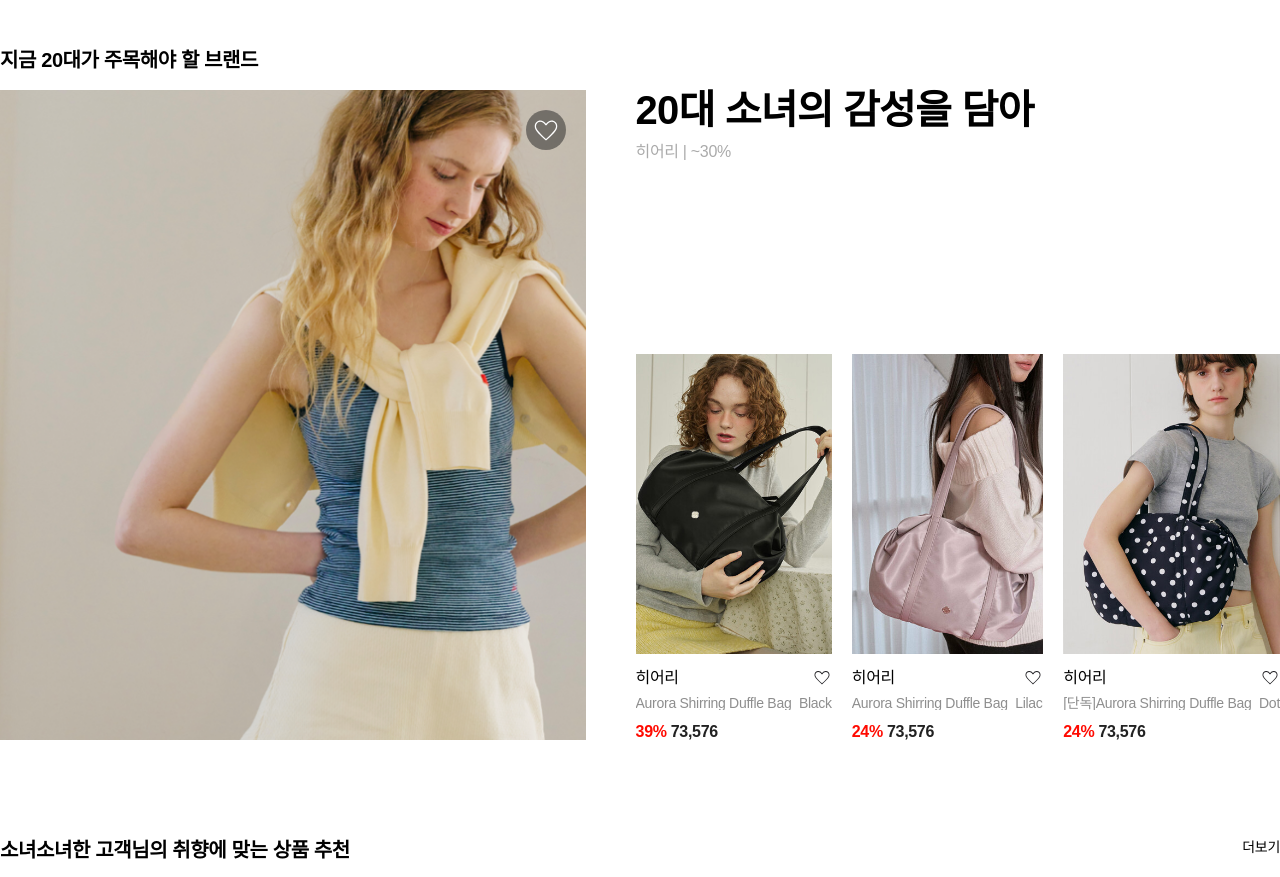
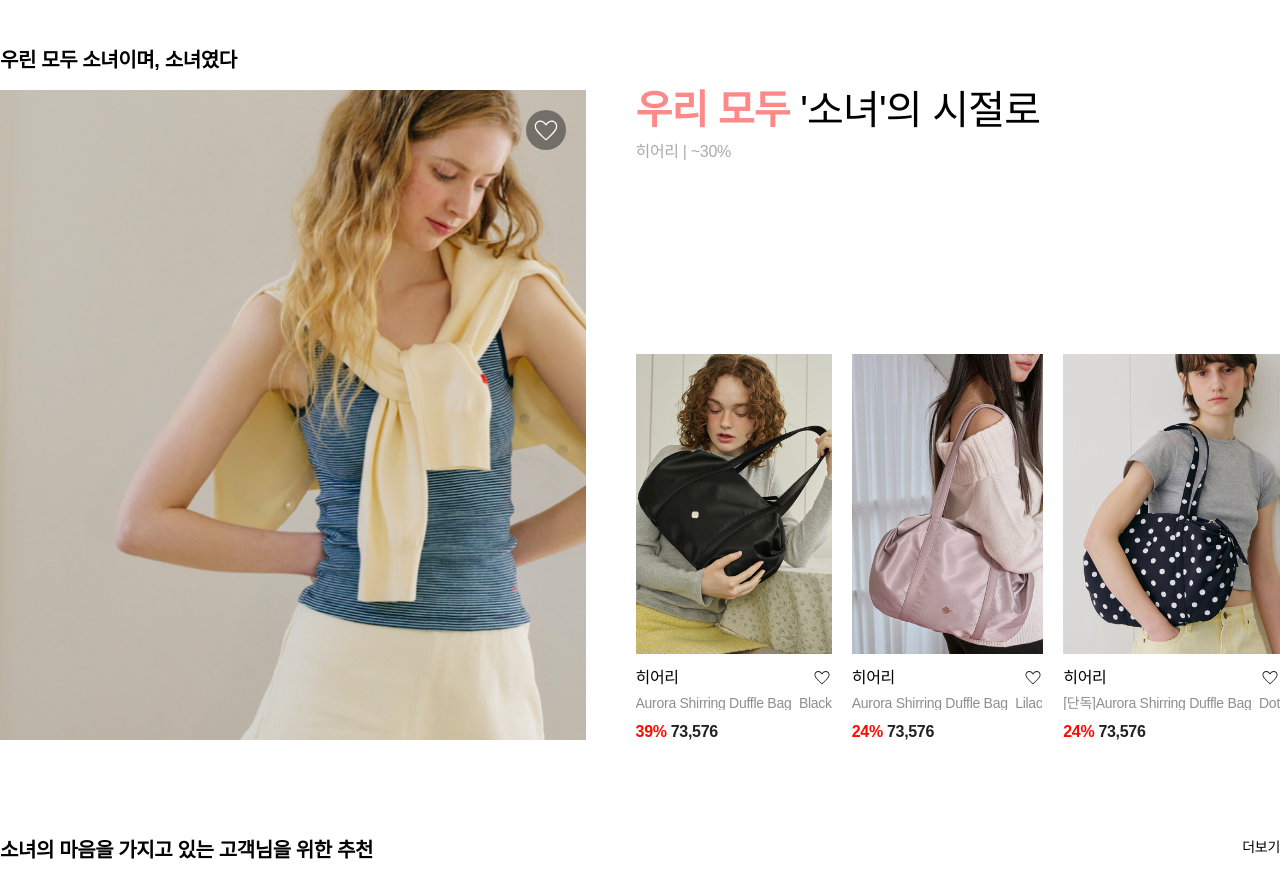
Before and after one commit to tsuroki/prototype_w_concept, a plain HTML site: page index.html in a window 1280 px wide. Shown: the top 877 px of the page. Drawn offline with Linux system fonts and the light colour scheme; a web font is replaced by a local one.

Commit message:
251113 개선점 적용

```diff
--- a/index.html
+++ b/index.html
@@ -11,7 +11,7 @@
 <body>
     <main id="wrap">
         <section id="notice-brand">
-            <h1>지금 20대가 주목해야 할 브랜드</h1>
+            <h1>우린 모두 소녀이며, 소녀였다</h1>
             <div class="notice-brand-content">
                 <aside class="notice-brand-img">
                     <a href="#"><img src="./images/001.png" alt="스카프를 매고있는 20대 여성"></a>
@@ -28,7 +28,7 @@
                 </aside>
                 <div class="notice-brand-rightarea">
                     <div class="notice-brand-title">
-                        <h1>20대 소녀의 감성을 담아</h1>
+                        <h1><em>우리 모두</em> '소녀'의 시절로</h1>
                         <p>히어리 | ~30%</p>
                     </div>
                     <!-- notice product list -->
@@ -118,7 +118,7 @@
         </section>
         <section id="recommend">
             <div class="recommend-title">
-                <h1>소녀소녀한 고객님의 취향에 맞는 상품 추천</h1>
+                <h1>소녀의 마음을 가지고 있는 고객님을 위한 추천</h1>
                 <p class="more"><a href="#">더보기</a></p>
             </div>
             <!-- product list -->
--- a/styles/index.scss
+++ b/styles/index.scss
@@ -47,7 +47,9 @@
                 .notice-brand-title{
                     top: 0;
                     left: 0;
-                    > h1 {font-size: 40px; font-weight: 600; margin-bottom: 14px;}
+                    > h1 {font-size: 40px; margin-bottom: 14px;
+                        > em { font-weight: 600; color: #fd8989;}
+                    }
                     > p {font-weight: 400; color: #aaa;}
                 }
                 .notice-product-list{
```
Also changed, not shown: styles/index.css, 1 other file.
